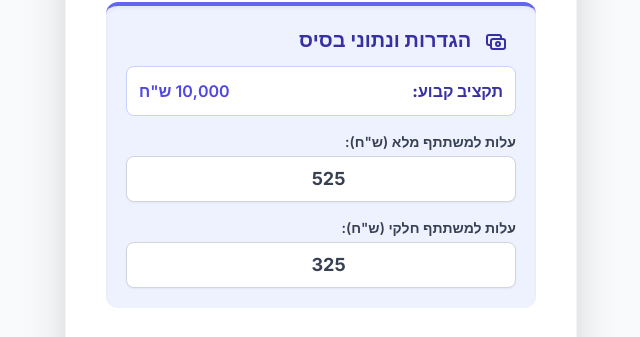
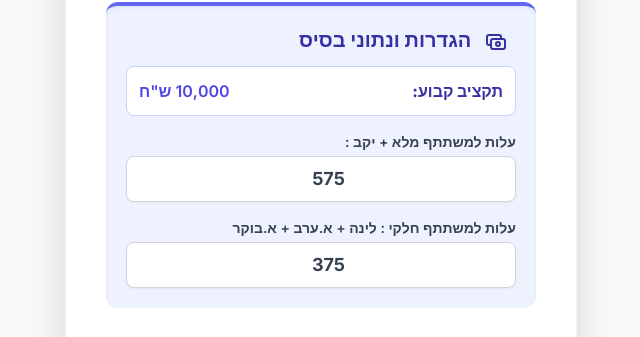
Before and after one commit to MRoth-79/Men-s_travel_calculator, a plain HTML site: page index.html in a window 1280 px wide. Shown: the part 167-504 px from the top of the page, 319-959 px from the left. Drawn offline with nearby package versions, Linux system fonts and the light colour scheme.

Commit message:
Update index.html

```diff
--- a/index.html
+++ b/index.html
@@ -47,15 +47,15 @@
                 </div>
 
                 <div>
-                    <label for="costFullInput" class="block text-sm font-semibold text-gray-700 mb-1">עלות למשתתף מלא (ש"ח):</label>
-                    <input type="number" id="costFullInput" value="525" min="0"
+                    <label for="costFullInput" class="block text-sm font-semibold text-gray-700 mb-1">עלות למשתתף מלא + יקב :</label>
+                    <input type="number" id="costFullInput" value="575" min="0"
                         class="block w-full px-4 py-2 border border-gray-300 rounded-lg shadow-sm text-lg text-center font-bold focus:ring-indigo-500 focus:border-indigo-500"
                         oninput="calculateCost()">
                 </div>
 
                 <div>
-                    <label for="costPartialInput" class="block text-sm font-semibold text-gray-700 mb-1">עלות למשתתף חלקי (ש"ח):</label>
-                    <input type="number" id="costPartialInput" value="325" min="0"
+                    <label for="costPartialInput" class="block text-sm font-semibold text-gray-700 mb-1">עלות למשתתף חלקי : לינה + א.ערב + א.בוקר</label>
+                    <input type="number" id="costPartialInput" value="375" min="0"
                         class="block w-full px-4 py-2 border border-gray-300 rounded-lg shadow-sm text-lg text-center font-bold focus:ring-indigo-500 focus:border-indigo-500"
                         oninput="calculateCost()">
                 </div>
```
